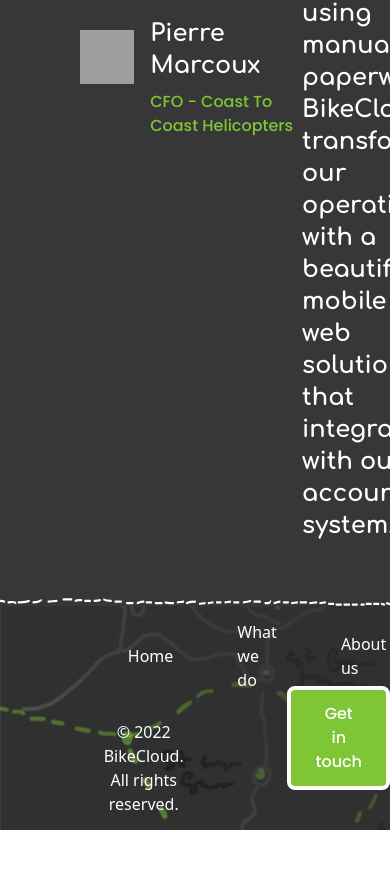
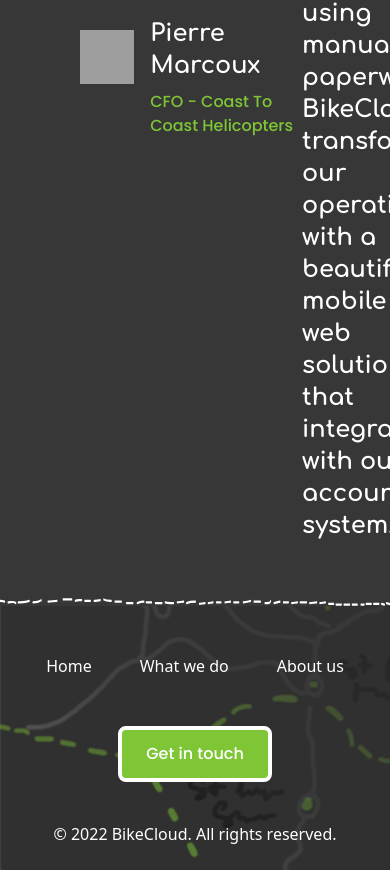
Before and after one commit to gauravprwl14/tailwind-landing-page, a Next.js app: page / in a window 390 px wide. Shown: the part 4044-4922 px from the top of the page. Before the commit the page ends 4882 px from the top, so only its background shows below. Built offline with nearby package versions, Linux system fonts and the light colour scheme; grey boxes are pictures that could not be loaded.

Commit message:
fixed the css of the footer for responsive app

```diff
--- a/components/Footer.tsx
+++ b/components/Footer.tsx
@@ -1,31 +1,50 @@
 import React from 'react'
 import Image from 'next/image'
 
-const Footer = () => {
+const NavigationLinks = () => {
     return (
-        <footer className="flex h-56 w-full items-center justify-center bg-[url('/img/footer_bg.svg')] bg-no-repeat bg-cover">
-            <div className='grid grid-cols-3 h-full'>
-                <div className='col-start-2'>
-                    <div className='flex flex-col justify-around h-full text-white'>
         <div className='flex flex-row items-center justify-space-around'>
-                            <div className='px-8'>Home</div>
-                            <div className='px-8'>What we do</div>
-                            <div className='px-8'>About us</div>
-
+            <div className='px-6'>Home</div>
+            <div className='px-6'>What we do</div>
+            <div className='px-6'>About us</div>
         </div>
-                        <div className='text-center'>© 2022 BikeCloud. All rights reserved.</div>
-                    </div>
-                </div>
-
-            </div>
-
+    )
+}
+const ActionButton = () => {
+    return (
         <div className='flex justify-center items-center'>
             <button
-                    className='mt-10 p-3 px-6 border-4 text-white border-white bg-electricGreen rounded-lg baseline font-Poppins font-medium'
+                className='mt-auto p-3 px-6 border-4 text-white border-white bg-electricGreen rounded-lg baseline font-Poppins font-medium'
             >
                 Get in touch
             </button>
         </div>
+    )
+}
+const CopyRightText = () => {
+    return (
+        <div className='text-center justify-items-end pb-4'>© 2022 BikeCloud. All rights reserved.</div>
+    )
+}
+
+
+
+const Footer = () => {
+    return (
+        <footer className="flex w-full items-center justify-center bg-[url('/img/footer_bg.svg')] bg-no-repeat bg-cover">
+            <div className=''>
+                <div className='grid sm:grid-cols-3 gap-8 pt-8 md:pt-12 auto-rows-fr'>
+                    <div className='flex flex-col justify-around text-white sm:col-span-2'>
+                        <NavigationLinks />
+                    </div>
+                    <div className='flex flex-col justify-center text-white sm:col-span-1 sm:row-span-2 '>
+                        <ActionButton />
+                    </div>
+                    <div className='flex flex-col justify-around text-white sm:col-span-2'>
+                        <CopyRightText />
+                    </div>
+                </div>
+
 
 
 
@@ -41,8 +60,33 @@ const Footer = () => {
                 Powered by{' '}
                 <Image src="/vercel.svg" alt="Vercel Logo" width={72} height={16} />
             </a> */}
-        </footer >
+            </div>
+        </footer>
     )
 }
 
+
+
+
+
+// const FooterV1 = () => {
+//     return (
+//         <footer className="flex w-full items-center justify-center bg-[url('/img/footer_bg.svg')] bg-no-repeat bg-cover">
+//             <div className='max-w-6xl mx-auto px-4 sm:px-6'>
+//                 <div className='grid sm:grid-cols-2 gap-8 pt-8 md:pt-12 '>
+//                     <div className='flex flex-col justify-around text-white'>
+//                         <NavigationLinks />
+//                     </div>
+//                     <div className='flex flex-col justify-around text-white'>
+//                         <ActionButton />
+//                     </div>
+//                     <div className='flex flex-col justify-around text-white'>
+//                         <CopyRightText />
+//                     </div>
+//                 </div>
+//             </div>
+//         </footer>
+//     )
+// }
+
 export default Footer
--- a/styles/globals.css
+++ b/styles/globals.css
@@ -123,6 +123,6 @@
     height: auto !important;
 }
 
-header-container {
+.header-container {
     margin-top: 3rem;
 }
```
Lines whose indentation alone changed are shown as unchanged.
